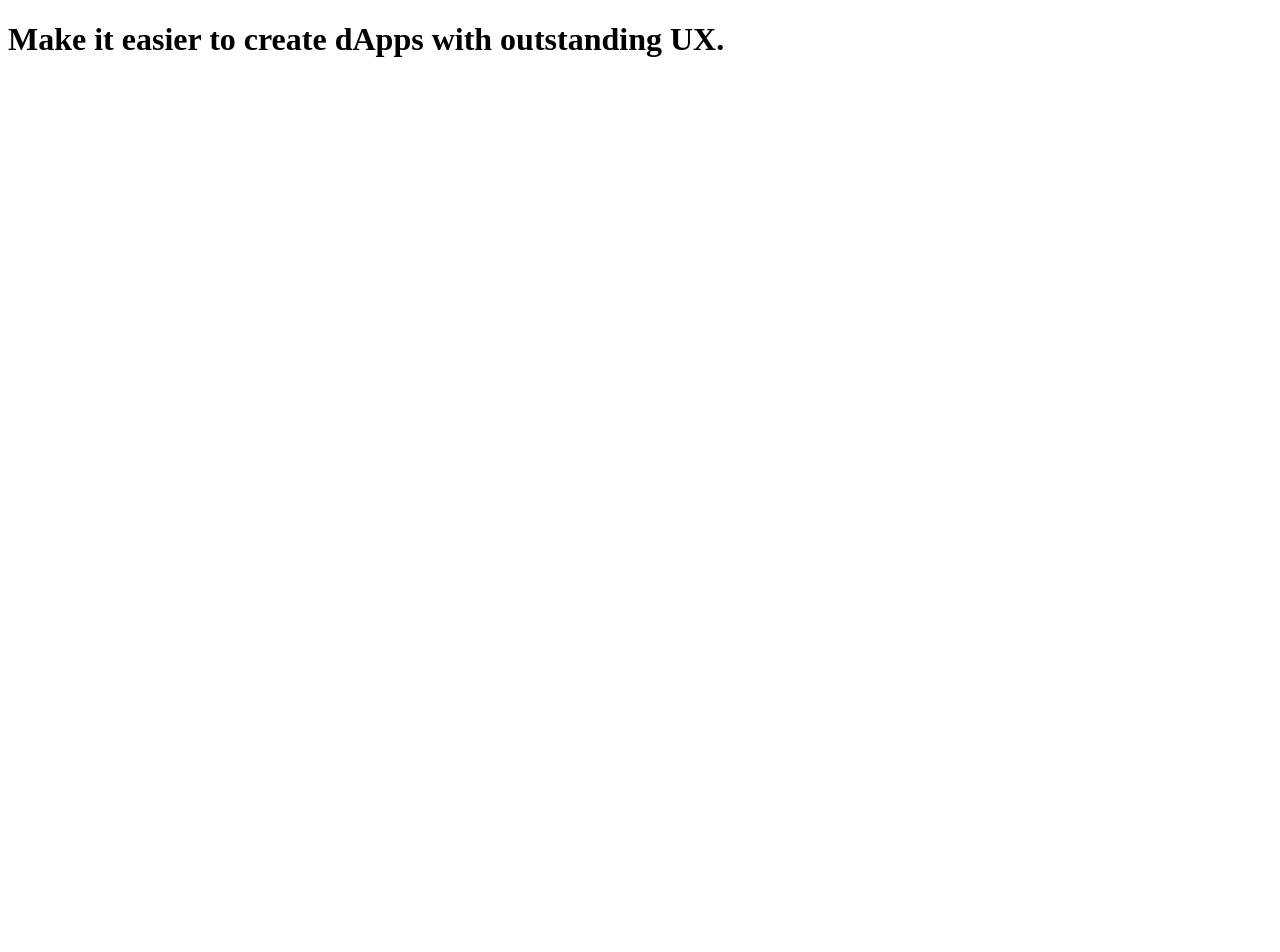
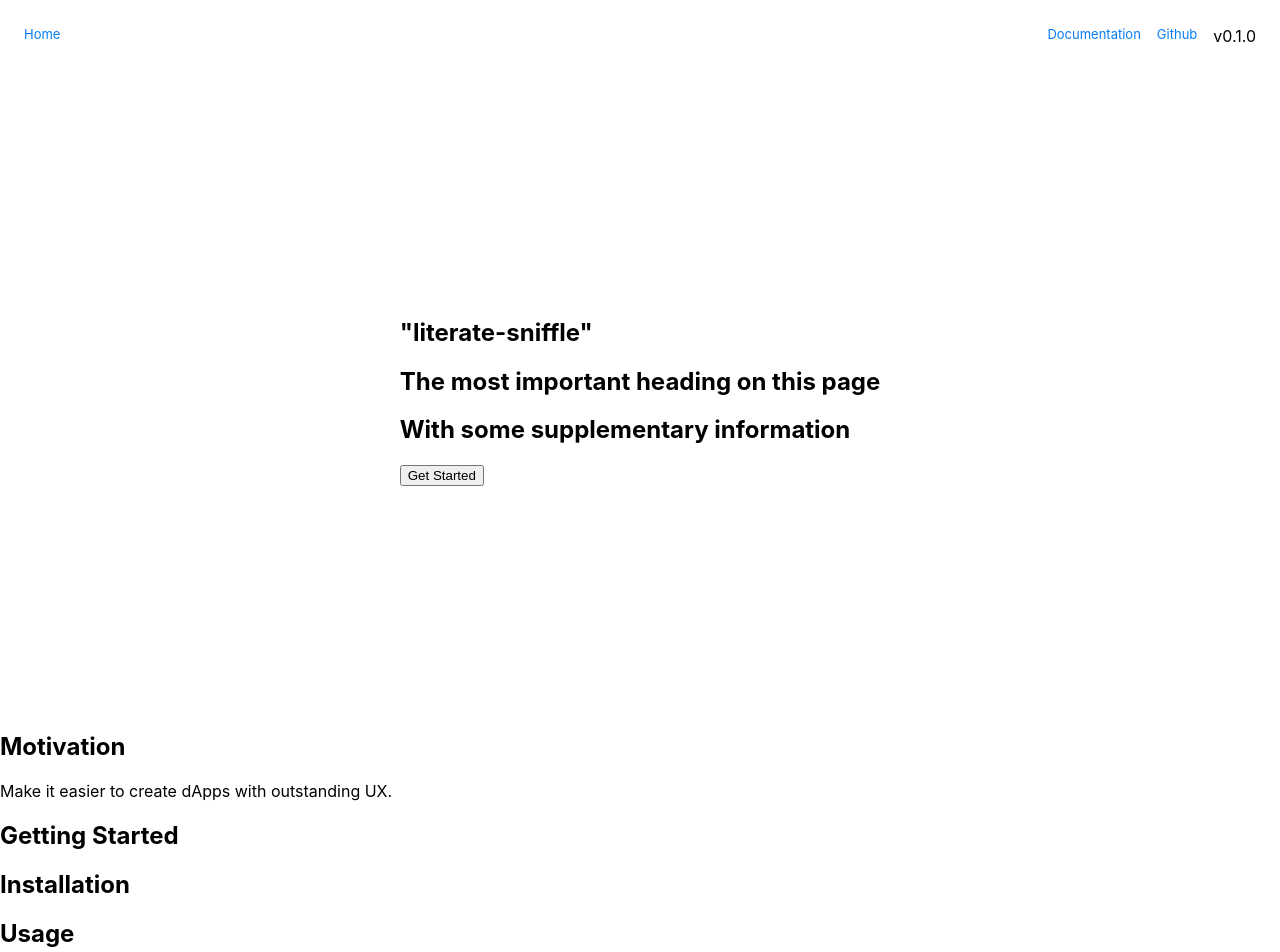
Before and after one commit to ConsenSysMesh/design-system-website, a Next.js app: page / in a window 1280 px wide. Shown: the top 952 px of the page. Before the commit the page ends 800 px from the top, so only its background shows below. Built offline with nearby package versions, Linux system fonts and the light colour scheme.

Commit message:
tentatively add content

```diff
--- a/pages/index.js
+++ b/pages/index.js
@@ -3,17 +3,42 @@ import Link from 'next/link'
 import Head from '../components/head'
 import Nav from '../components/nav'
 
+import Footer from '../components/footer'
+import Header from '../components/header'
+
 import styled from 'styled-components'
 
-const Bold = styled.h1`
-  font-weight: bolder;
-  font-size: 2rem;
+const Masthead = styled.section`
+  position: relative;
+  height: 80vh;
+  width: 100%;
+
+  display: flex;
+  flex-flow: row;
+  align-items: center;
+  justify-content: center;
 `
 
 const Home = () => (
   <div>
     <Head title="Home" />
-    <Bold>Make it easier to create dApps with outstanding UX.</Bold>
+    <Nav/>
+
+    <main role="main">
+      <Masthead>
+        {/* masthead section */}
+        <Header/>
+      </Masthead>
+      <section>
+        {/* body section */}
+        <h1>Motivation</h1>
+        <p>Make it easier to create dApps with outstanding UX.</p>
+        <h1>Getting Started</h1>
+        <h1>Installation</h1>
+        <h1>Usage</h1>
+      </section>
+    </main>
+    <Footer/>
   </div>
 )
 
```
